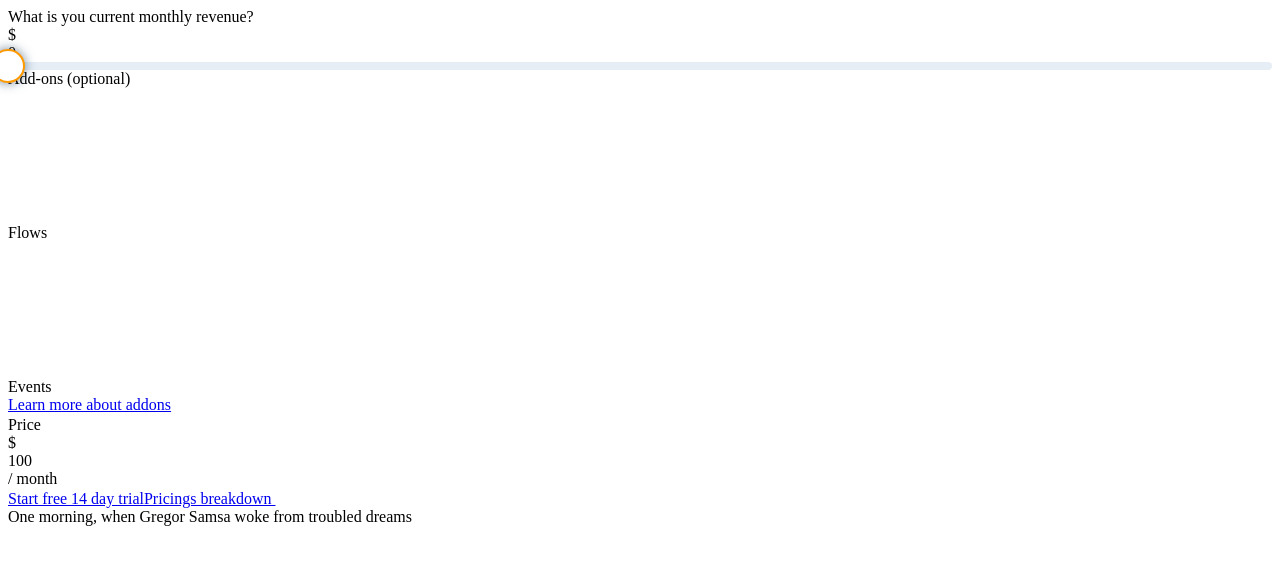
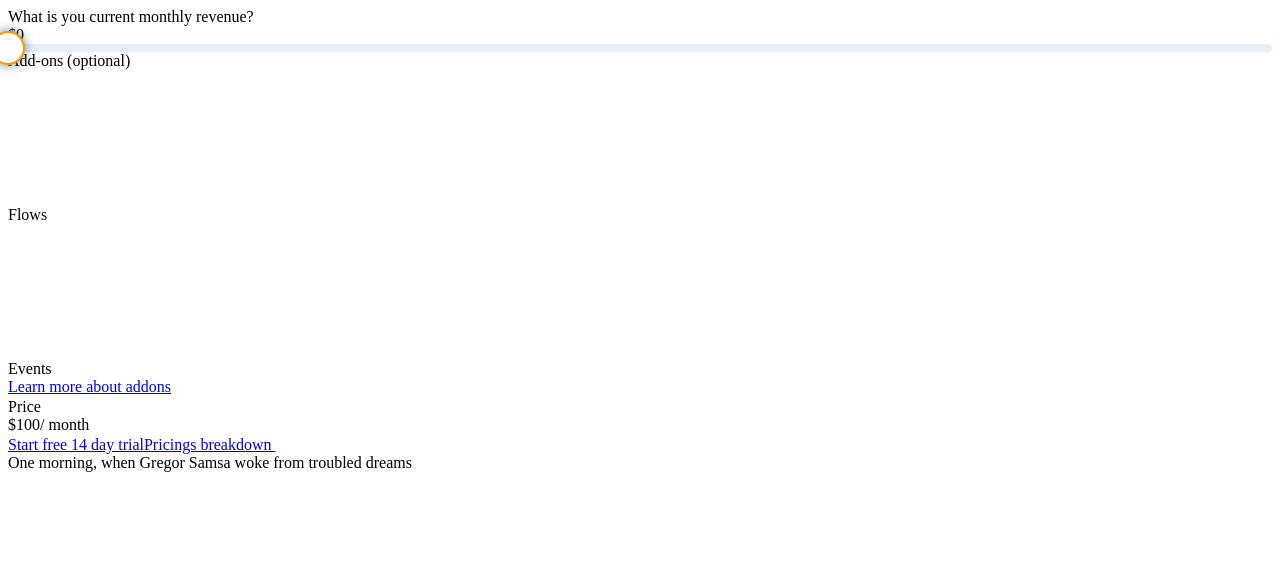
Before and after one commit to andreevqt/productly, a React app: page / in a window 1280 px wide. Shown: the top 564 px of the page. Built offline with nearby package versions, Linux system fonts and the light colour scheme; the HTML template or start-up script is replaced by a standard one; what vanilla-lazyload would draw is missing.

Commit message:
Change header positioning to fixed, add margin between calculater__addon items

```diff
--- a/src/js/calculator/App.js
+++ b/src/js/calculator/App.js
@@ -2,12 +2,12 @@ import React, { useState, useEffect, useRef } from "react";
 import Addon from "./components/Addon";
 import Range from "./components/Range";
 
-const MIN_REVENUE   = 0;
-const MAX_REVENUE   = 200000;
-const STEP          = 1000;
+const MIN_REVENUE = 0;
+const MAX_REVENUE = 200000;
+const STEP = 1000;
 const INITIAL_PRICE = 100;
-const EVENT_PRICE  = 50;
-const FLOW_PRICE   = 15;
+const EVENT_PRICE = 50;
+const FLOW_PRICE = 15;
 
 const App = () => {
   const [income, setIncome] = useState([0]);
@@ -87,7 +87,8 @@ const App = () => {
         <div className="calculator-panel">
           <div className="calculator-panel__title">What is you current monthly revenue?</div>
           <div className="calculator-panel__currency">
-            <div className="calculator-panel__currency-sign">$</div>{formatNumber(income[0])}
+            <span className="calculator-panel__currency-sign">$</span>
+            <span className="calculator-panel__currency-value">{formatNumber(income[0])}</span>
           </div>
           <div className="calculator-panel__range-container">
             <Range
@@ -122,9 +123,9 @@ const App = () => {
         <div className="calculator-panel">
           <div className="calculator-panel__title d-flex justify-content-center align-items-flex-end">Price <svg width="16" height="16" style={{ marginLeft: "8px", fill: "#ff9900" }}><use xlinkHref="#question" /></svg></div>
           <div className="calculator-panel__currency">
-            <div className="calculator-panel__currency-sign">$</div>
-            {formatNumber(perMonth + addonsPrice)}
-            <div className="calculator-panel__currency-period">/ month</div>
+            <span className="calculator-panel__currency-sign">$</span>
+            <span className="calculator-panel__currency-value">{formatNumber(perMonth + addonsPrice)}</span>
+            <span className="calculator-panel__currency-period">/ month</span>
           </div>
           <div className="calculator-panel__buttons">
             <a href="#" className="btn btn--primary btn--lg btn--rounded mx-auto">Start free 14 day trial</a>
--- a/src/scss/_calculator.scss
+++ b/src/scss/_calculator.scss
@@ -12,19 +12,27 @@
     text-align: center;
   }
 
-  &__currency {
-    position: relative;
+  &__currency-sign,
+  &__currency-value,
+  &__period {
+    display: inline-block;
+    line-height: 1;
+  }
+
+  &__currency-value {
     font-size: 30px;
     font-weight: 700;
-    line-height: 1;
-    margin-bottom: 40px;
     @include media-breakpoint-up(md) {
       font-size: 70px;
     }
   }
 
+  &__currency {
+    position: relative;
+    margin-bottom: 40px;
+  }
+
   &__currency-sign {
-    display: inline-block;
     font-size: 16px;
     margin-left: -15px;
     position: absolute;
@@ -76,10 +84,10 @@
   overflow: hidden;
   text-overflow: ellipsis;
   white-space: nowrap;
-  margin-left: -1px;
+  border-radius: 5px;
 
   &:first-child {
-    margin-left: 0;
+    margin-right: 15px;
   }
 
   &__icon {
--- a/src/scss/_global.scss
+++ b/src/scss/_global.scss
@@ -47,5 +47,9 @@ button:focus {
   }
 }
 
-.svg-responsive {
+.content-wrapper {
+  padding-top: 54px;
+  @include media-breakpoint-up(lg) {
+    padding-top: 118px;
+  }
 }
```
Also changed, not shown: src/scss/_header.scss (+9 -9 lines), 2 other files (tests, documents, lock files or other folders).
